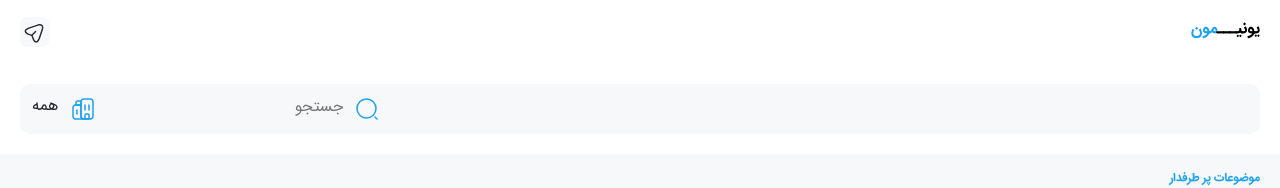
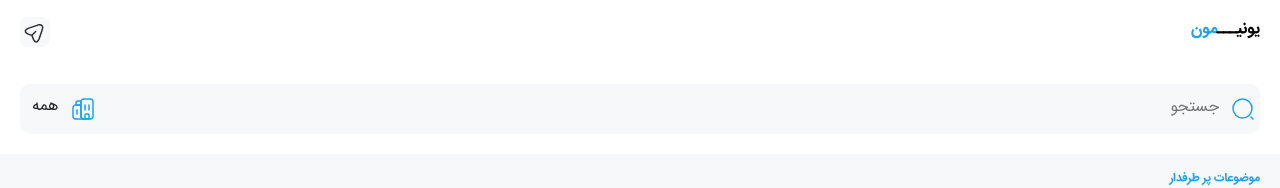
Before and after one commit to MrMohebi/unimun-client, a React (Create React App) app: page / in a window 1280 px wide. Shown: the top 188 px of the page. Built offline with nearby package versions, Linux system fonts and the light colour scheme.

Commit message:
fix search bar

```diff
--- a/src/components/SearchBar/style.css
+++ b/src/components/SearchBar/style.css
@@ -9,7 +9,8 @@
 }
 .search-bar-container .search-bar input {
   height: inherit;
-  margin: 0 5px 0 5px;
+  margin: 0 5px 0 20px;
+  width: 100%;
   background: inherit;
   border: none;
 }
--- a/src/components/SearchBar/style.scss
+++ b/src/components/SearchBar/style.scss
@@ -9,8 +9,8 @@
 
     input{
       height: inherit;
-      margin: 0 5px 0 5px;
-      //width: 100%;
+      margin: 0 5px 0 20px;
+      width: 100%;
       background: inherit;
       border: none;
     }
```
Also changed, not shown: 1 other file (tests, documents, lock files or other folders).
